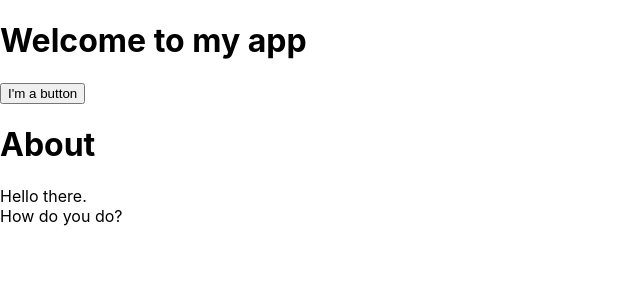
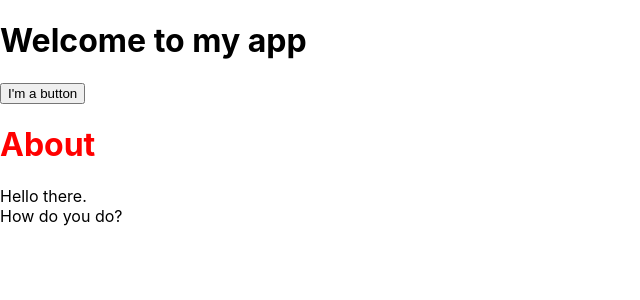
Before and after one commit to sreerag-girijan-aspire/HTML, a React (Create React App) app in the folder REACT/2025_01_13/first-app/: page / in a window 1280 px wide. Shown: the top 300 px of the page, without its empty margins (0-640 px from the left). Built offline with nearby package versions, Linux system fonts and the light colour scheme.

Commit message:
Add About page styling with CSS for header

```diff
--- /dev/null
+++ b/REACT/2025_01_13/first-app/src/About.css
@@ -0,0 +1,3 @@
+.h1{
+    color: red;
+}
--- a/REACT/2025_01_13/first-app/src/About.js
+++ b/REACT/2025_01_13/first-app/src/About.js
@@ -1,7 +1,8 @@
+import "./About.css";
 function AboutPage() {
     return (
       <>
-        <h1>About</h1>
+        <h1 className="h1">About</h1>
         <p>Hello there.<br />How do you do?</p>
       </>
     );
```
